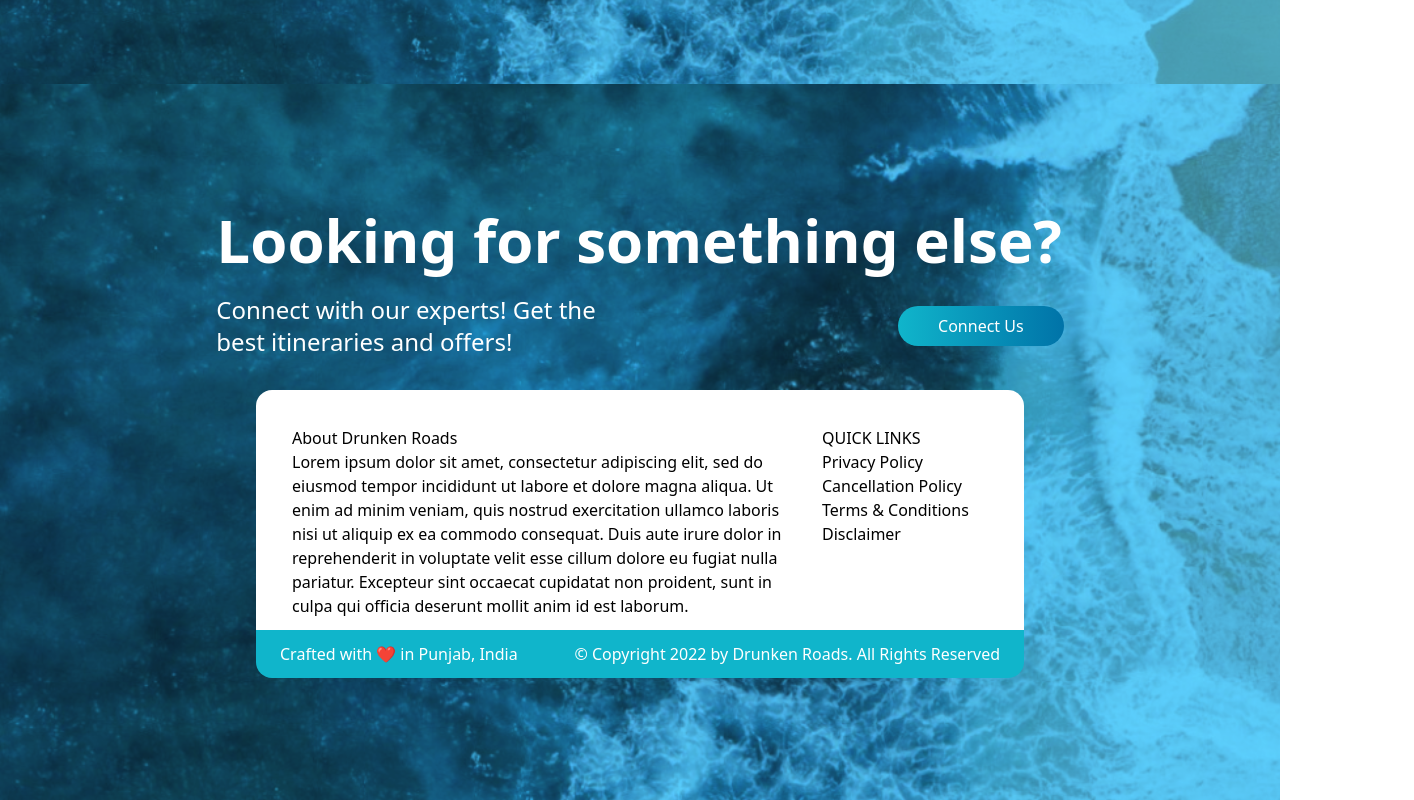
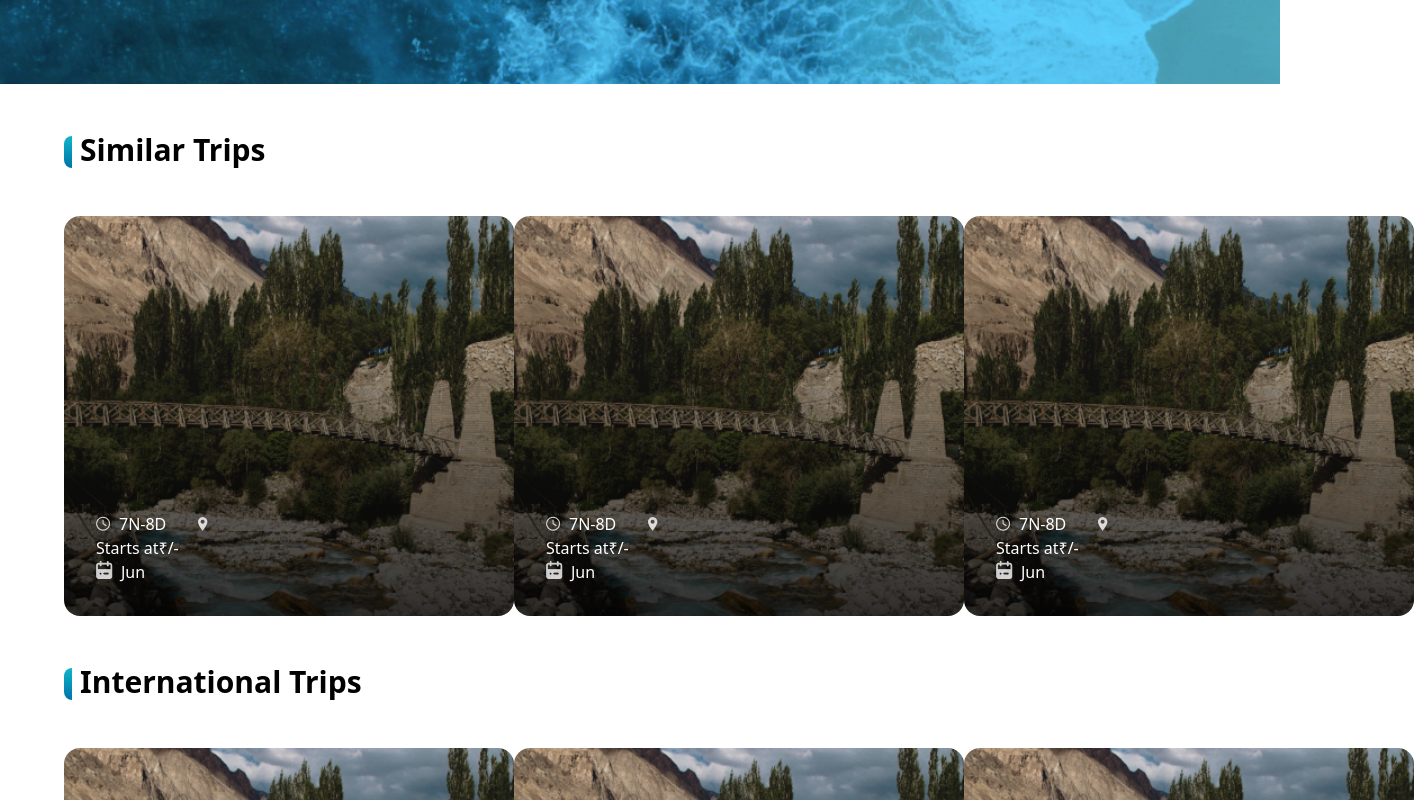
Before and after one commit to thekamalkashyap/drunken-frontend, a Next.js app: page /page in a window 1280 px wide. Shown: the part 620-1420 px from the top of the page, 1414 px wide, since content can reach past the window. Built offline with nearby package versions, Linux system fonts and the light colour scheme.

Commit message:
main page

```diff
--- /dev/null
+++ b/components/Page/Card.jsx
@@ -0,0 +1,33 @@
+export default function Card({ trip }) {
+  return (
+    <div className="flex text-white">
+      <div className=" flex flex-col justify-end p-8 w-[450px] h-[400px] rounded-2xl bg-no-repeat bg-cover bg-[linear-gradient(to_bottom,rgba(00,00,00,0),rgba(0,0,0,0.8)),url('/Home/kashmir.png')] ">
+        <div className="flex gap-8">
+          <div className="flex items-center gap-2">
+            <figure>
+              <img src="/Home/clockw.png" alt="clock" />
+            </figure>
+            <span>7N-8D</span>
+          </div>
+          <div className="flex items-center gap-2">
+            <figure>
+              <img src="/Home/locationw.png" alt="clock" />
+            </figure>
+            <span>{trip?.title}</span>
+          </div>
+        </div>
+        <h2>{trip?.description}</h2>
+        <div className="flex">
+          <span>Starts at</span>
+          <span>₹{trip?.price}/-</span>
+        </div>
+        <div className="flex gap-2">
+          <figure>
+            <img src="/Home/calendarw.png" alt="" />
+          </figure>
+          <span>{trip?.startsAt} Jun</span>
+        </div>
+      </div>
+    </div>
+  );
+}
--- /dev/null
+++ b/components/Page/International.jsx
@@ -0,0 +1,16 @@
+import Card from "./Card";
+export default () => {
+  return (
+    <div className="px-16">
+      <h2 className="text-3xl mt-12 flex rounded-xl font-semibold">
+        <span className="from-[#10B5CB] mt-1 to-[#0073A8] bg-gradient-to-b rounded-l-full absolute h-8 w-2 " />
+        <span className="ml-4">International Trips</span>
+      </h2>
+      <div className="flex justify-around items-center my-12">
+        <Card trip={null} />
+        <Card trip={null} />
+        <Card trip={null} />
+      </div>
+    </div>
+  );
+};
--- /dev/null
+++ b/components/Page/Testimonial.jsx
@@ -0,0 +1,7 @@
+export default () => {
+  return <div></div>;
+};
+
+const card = () => {
+    return
+};
--- /dev/null
+++ b/components/Page/Upcoming.jsx
@@ -0,0 +1,16 @@
+import Card from "./Card";
+export default () => {
+  return (
+    <div className="px-16">
+      <h2 className="text-3xl mt-12 flex rounded-xl font-semibold">
+        <span className="from-[#10B5CB] mt-1 to-[#0073A8] bg-gradient-to-b rounded-l-full absolute h-8 w-2 " />
+        <span className="ml-4">Similar Trips</span>
+      </h2>
+      <div className="flex justify-around items-center my-12">
+        <Card trip={null} />
+        <Card trip={null} />
+        <Card trip={null} />
+      </div>
+    </div>
+  );
+};
--- a/components/Page/index.js
+++ b/components/Page/index.js
@@ -1,2 +1,4 @@
 import Hero from "./Hero";
-export { Hero };
+import Upcoming from "./Upcoming";
+import International from "./International";
+export { Hero, Upcoming ,International};
--- a/pages/page.jsx
+++ b/pages/page.jsx
@@ -1,8 +1,10 @@
-import {Hero} from "@/components/Page";
+import { Hero, Upcoming, International } from "@/components/Page";
 export default () => {
   return (
     <div>
       <Hero />
+      <Upcoming />
+      <International />
     </div>
   );
 };
```
